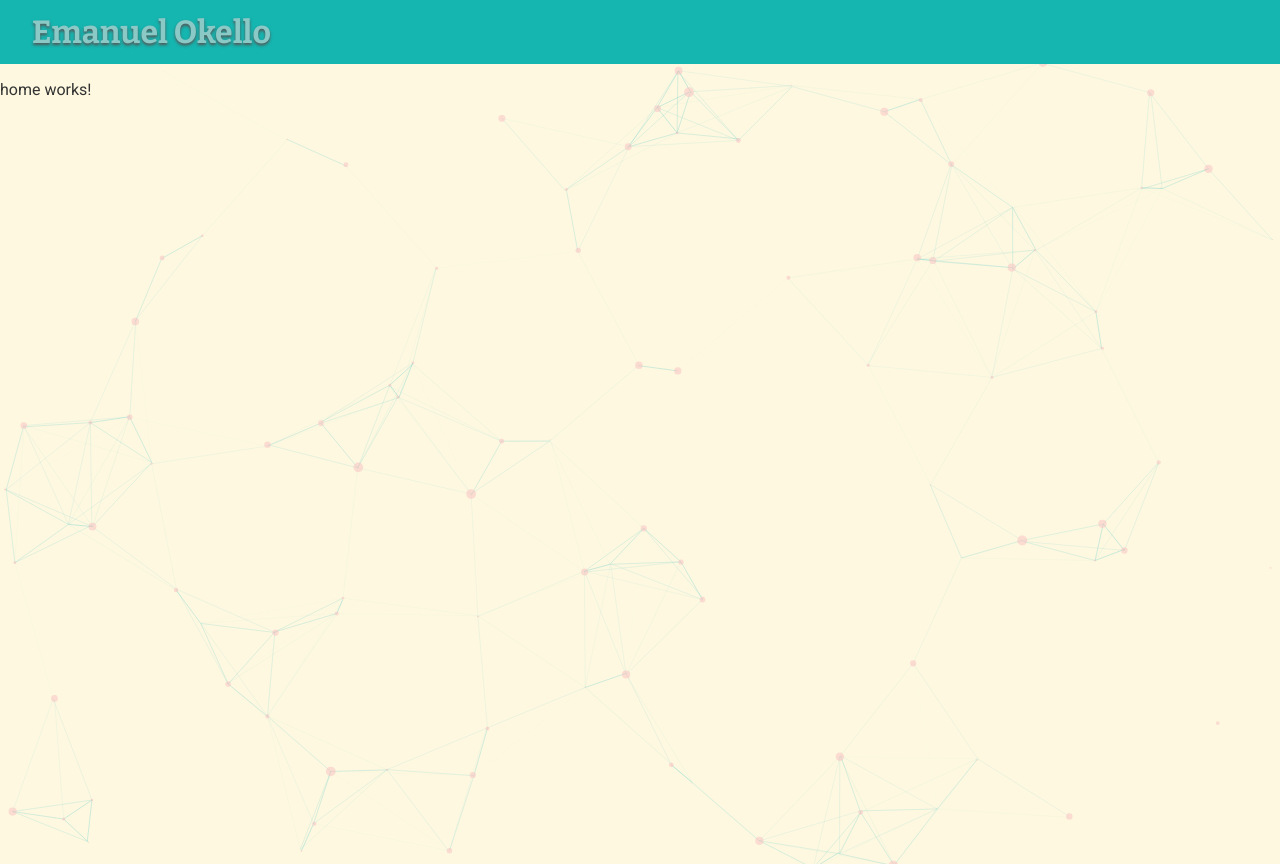
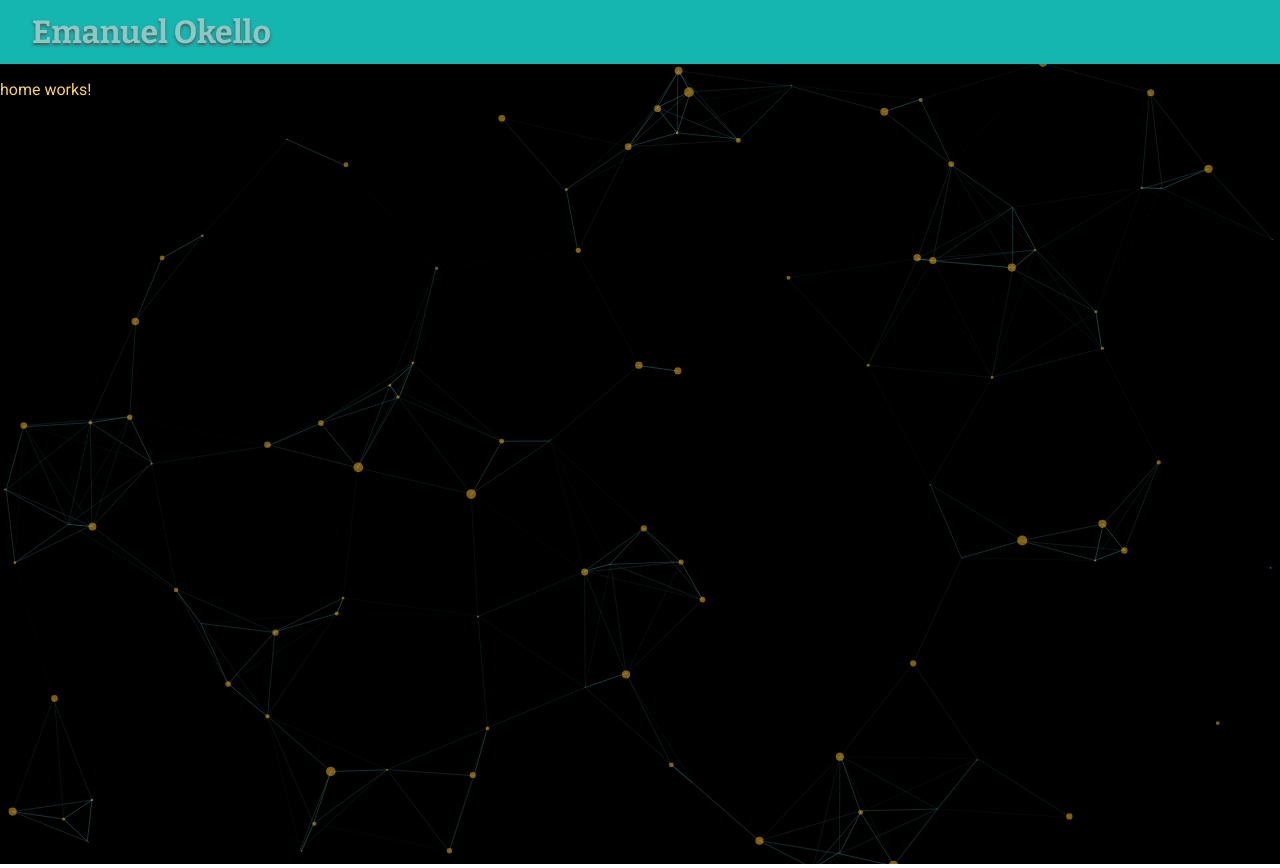
Before and after one commit to oxenprogrammer/portfolio-client, an Angular app: page /home in a window 1280 px wide. Built offline with nearby package versions, Linux system fonts and the light colour scheme.

Commit message:
Feat(style): update color pallete

```diff
--- a/src/app/app.component.html
+++ b/src/app/app.component.html
@@ -1,6 +1,6 @@
 <mat-toolbar color="primary">
   <a mat-button routerLink="/home"
-    ><h1 class="header-color">Emanuel Okello</h1></a
+    ><h1 class="header-color animate__heartBeat">Emanuel Okello</h1></a
   >
 </mat-toolbar>
 <div id="particles-js"></div>
--- a/src/assets/data/particles.json
+++ b/src/assets/data/particles.json
@@ -8,7 +8,7 @@
       }
     },
     "color": {
-      "value": "#f9bdc0"
+      "value": "#FEB81D"
     },
     "shape": {
       "type": "circle",
--- a/src/index.html
+++ b/src/index.html
@@ -40,6 +40,10 @@
       href="https://fonts.googleapis.com/icon?family=Material+Icons"
       rel="stylesheet"
     />
+    <link
+      rel="stylesheet"
+      href="https://cdnjs.cloudflare.com/ajax/libs/animate.css/4.1.1/animate.min.css"
+    />
   </head>
   <body>
     <app-root></app-root>
--- a/src/styles.scss
+++ b/src/styles.scss
@@ -145,13 +145,14 @@ body {
 body {
   margin: 0;
   font-family: Roboto, "Helvetica Neue", sans-serif;
-  color: #323332;
+  color: mat-color($mat-custom-secondary, 900);
 }
 #particles-js {
   position: absolute;
   width: 100%;
   height: 100%;
-  background-color: mat-color($mat-custom-secondary, 100);
+  background-color: #000;
+  // background-color: mat-color($mat-custom-secondary, 100);
   background-repeat: no-repeat;
   background-size: cover;
   background-position: 50% 50%;
```
Also changed, not shown: src/assets/img/PbHHRD3.jpg (added), 1 other file (tests, documents, lock files or other folders).
